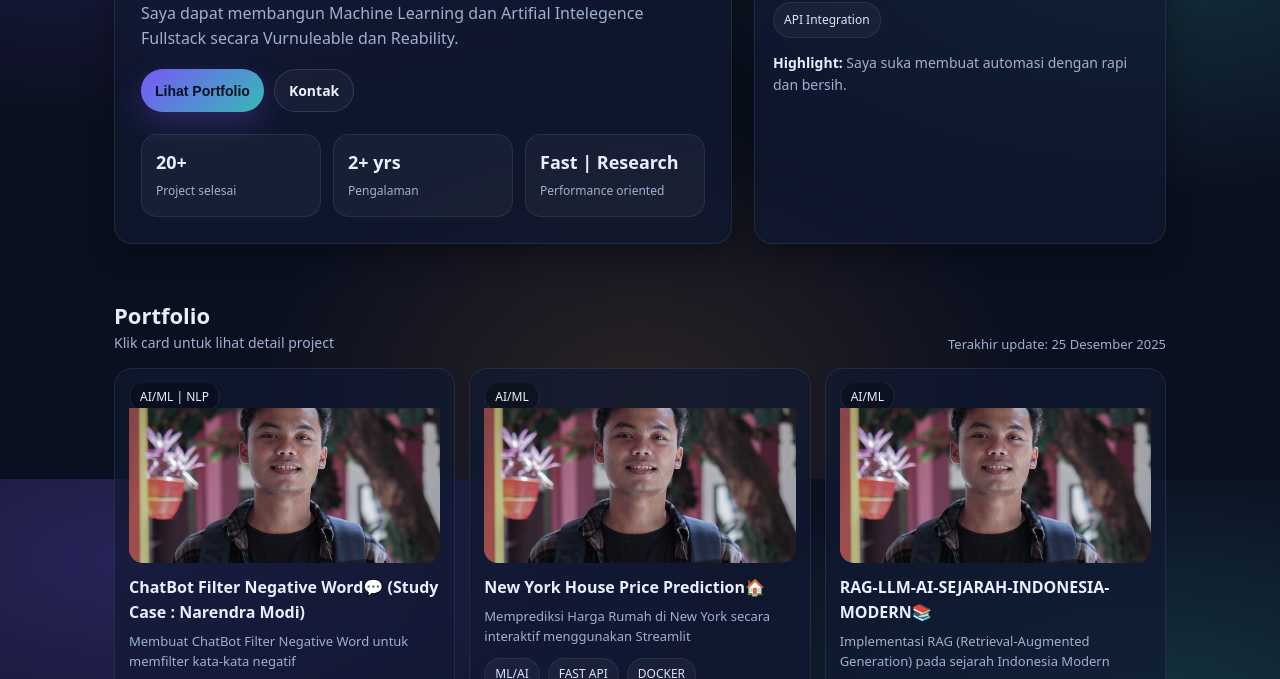
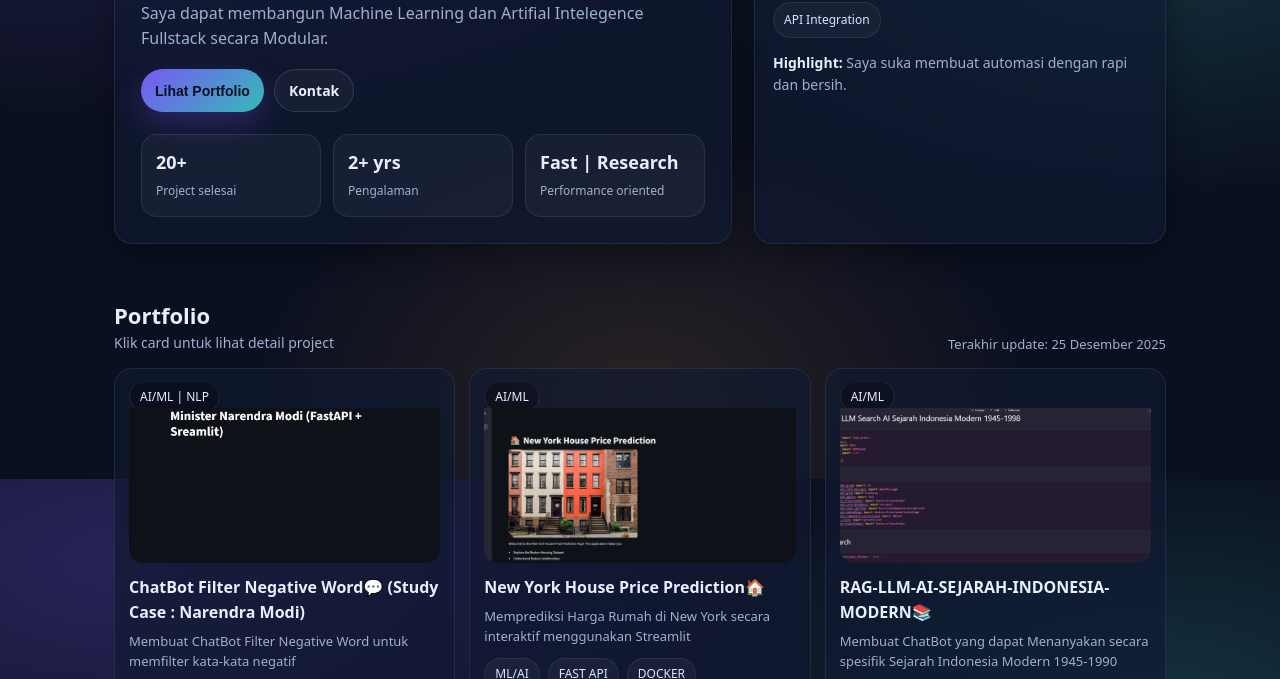
Before and after one commit to zippo538/zippo538.github.io, a plain HTML site: page index.html in a window 1280 px wide. Shown: the part 321-1000 px from the top of the page. Drawn offline with Linux system fonts and the light colour scheme.

Commit message:
add : photo card 2,3,4,5

```diff
--- a/index.html
+++ b/index.html
@@ -33,7 +33,7 @@
           <div class="kicker"><span class="dot"></span> Available for freelance & full-time</div>
           <h1>AI/ML Fullstack Developer</h1>
           <p class="sub">
-            Saya dapat membangun Machine Learning dan Artifial Intelegence Fullstack secara Vurnuleable dan Reability.
+            Saya dapat membangun Machine Learning dan Artifial Intelegence Fullstack secara Modular.
           </p>
           <div class="actions">
             <button class="btn" onclick="document.querySelector('#portfolio').scrollIntoView({behavior:'smooth'})">Lihat Portfolio</button>
@@ -98,9 +98,7 @@
       <div class="contact">
         <div class="card">
           <h3 style="margin:0 0 8px">Kirim Pesan</h3>
-          <p style="margin:0 0 12px; color:var(--muted); font-size:14px">
-            Form ini hanya contoh. Kamu bisa hubungkan ke backend / layanan form (Formspree, Google Form, dsb).
-          </p>
+
 
           <form onsubmit="return handleSubmit(event)">
             <div class="field">
@@ -190,7 +188,7 @@
         title: "ChatBot Filter Negative Word💬 (Study Case : Narendra Modi)",
         category: "AI/ML | NLP ",
         desc: "Membuat ChatBot Filter Negative Word untuk memfilter kata-kata negatif",
-        image : "img/aku.jpg",
+        image : "img/1.png",
         stacks: ["CHAT LLM", "FASTAPI", "DOCKER","STREAMLIT"],
         repo: "https://github.com/zippo538/final_project"
       },
@@ -198,7 +196,7 @@
         title: "New York House Price Prediction🏠",
         category: "AI/ML",
         desc: "Memprediksi Harga Rumah di New York secara interaktif menggunakan Streamlit",
-        image : "img/aku.jpg",
+        image : "img/2.png",
         live : "https://www.linkedin.com/feed/update/urn:li:activity:7390809735198855169/?originTrackingId=6ashHSNFb5s%2FvP30GfFkDg%3D%3D",
         stacks: ["ML/AI", "FAST API", "DOCKER", "STREAMLIT"],
         repo: "https://github.com/zippo538/MlopsMahindraDay2"
@@ -206,9 +204,9 @@
       {
         title: "RAG-LLM-AI-SEJARAH-INDONESIA-MODERN📚",
         category: "AI/ML",
-        desc: "Implementasi RAG (Retrieval-Augmented Generation) pada sejarah Indonesia Modern",
+        desc: "Membuat ChatBot yang dapat Menanyakan secara spesifik Sejarah Indonesia Modern 1945-1990",
         stacks: ["Langchain", "Qdrant", "Jupyter Notebook"],
-        image: "img/aku.jpg",
+        image: "img/3.png",
         repo: "https://github.com/zippo538/RAG-LLM-AI-SEJARAH-INDONESIA-MODERN"
       },
       {
@@ -216,7 +214,7 @@
         category: "Website",
         desc: "Membuat website untuk credit Peer to Peer menggunakan Stack Laravel dan Filament",
         stacks: ["Laravel", "Filament", "Mysql"],
-        image : "img/aku.jpg",
+        image : "img/4.png",
         repo: "https://github.com/FinPro-ITPerbankan2023/FinPro-MyCuan"
       },
       {
```
Also changed, not shown: img/1.png (added), img/2.png (added), img/3.png (added), img/4.png (added).
